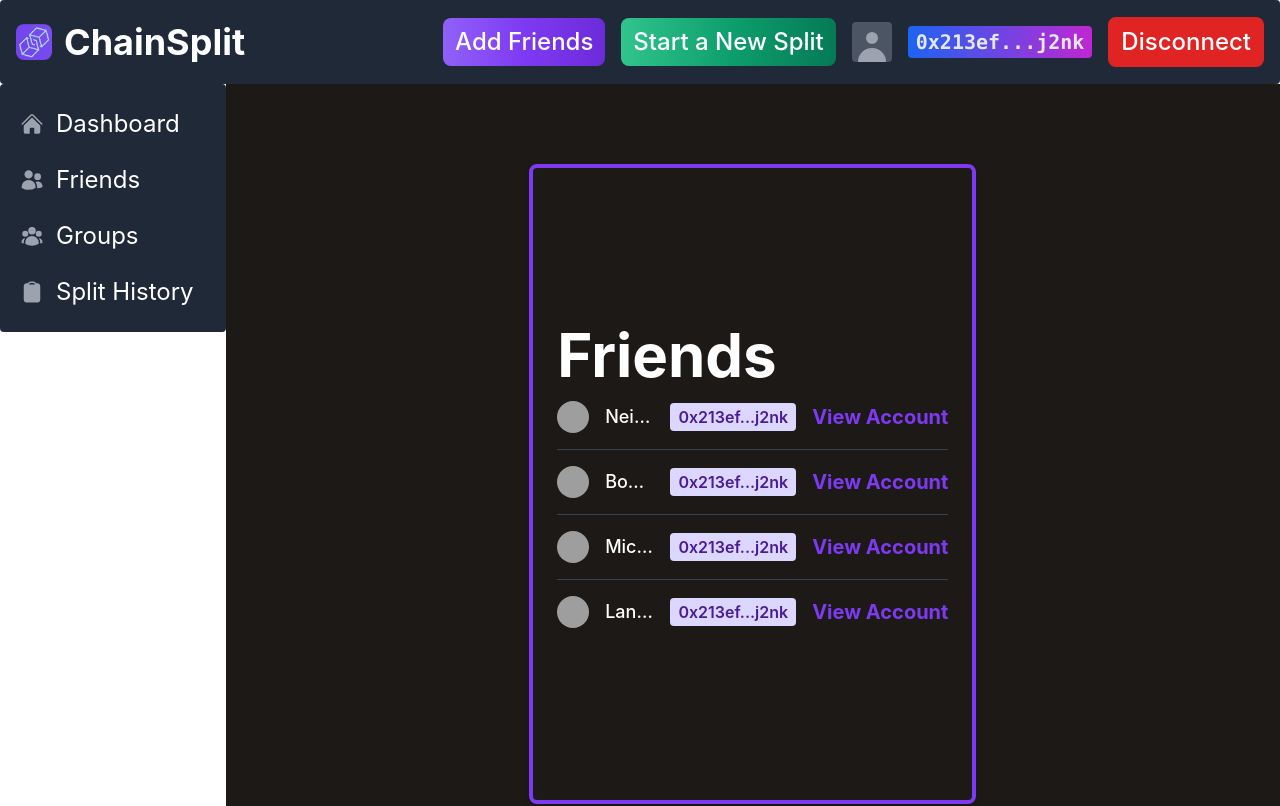
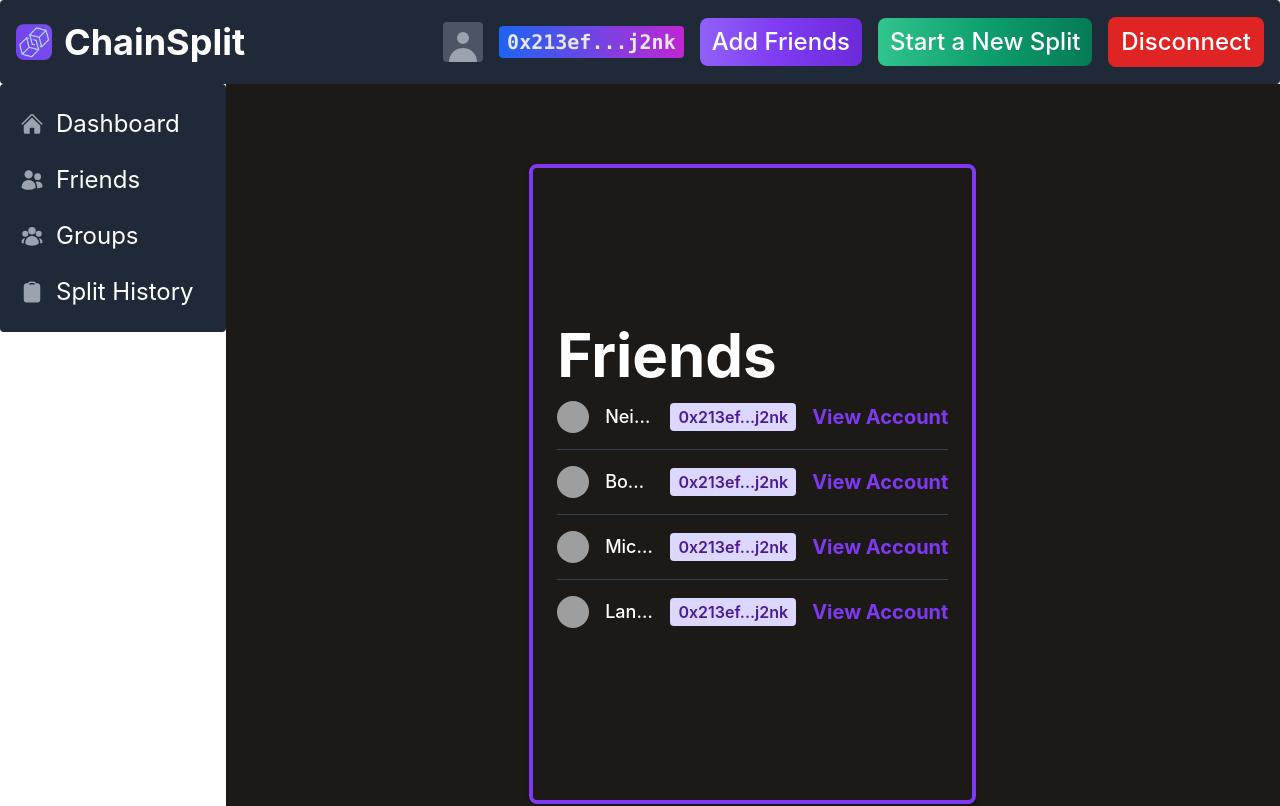
Before and after one commit to karan2605/Chain-Split, a React (Create React App) app: page /friends in a window 1280 px wide. Shown: the top 806 px of the page. Built offline with nearby package versions, Linux system fonts and the light colour scheme; grey boxes are pictures that could not be loaded.

Commit message:
rearranged button order

```diff
--- a/src/components/DashboardBar.js
+++ b/src/components/DashboardBar.js
@@ -31,6 +31,16 @@ const DashboardBar = () => {
         </span>
       </Navbar.Brand>
       <div className="flex text-xl gap-4 items-center">
+      <Avatar />
+        <Badge
+          size="lg"
+          color="dark"
+          className={
+            "text-white bg-gradient-to-r from-blue-600 to-fuchsia-600 font-mono"
+          }
+        >
+          0x213ef...j2nk
+        </Badge>
         <Button
           size="2xl"
           gradientMonochrome="purple"
@@ -49,16 +59,6 @@ const DashboardBar = () => {
           Start a New Split
         </Button>
         {visible && <NewSplit toggle={toggle}/> }
-        <Avatar />
-        <Badge
-          size="lg"
-          color="dark"
-          className={
-            "text-white bg-gradient-to-r from-blue-600 to-fuchsia-600 font-mono"
-          }
-        >
-          0x213ef...j2nk
-        </Badge>
         <Button size="2xl" color="failure" className={"text-2xl py-2 px-3"}>
           Disconnect
         </Button>
```
